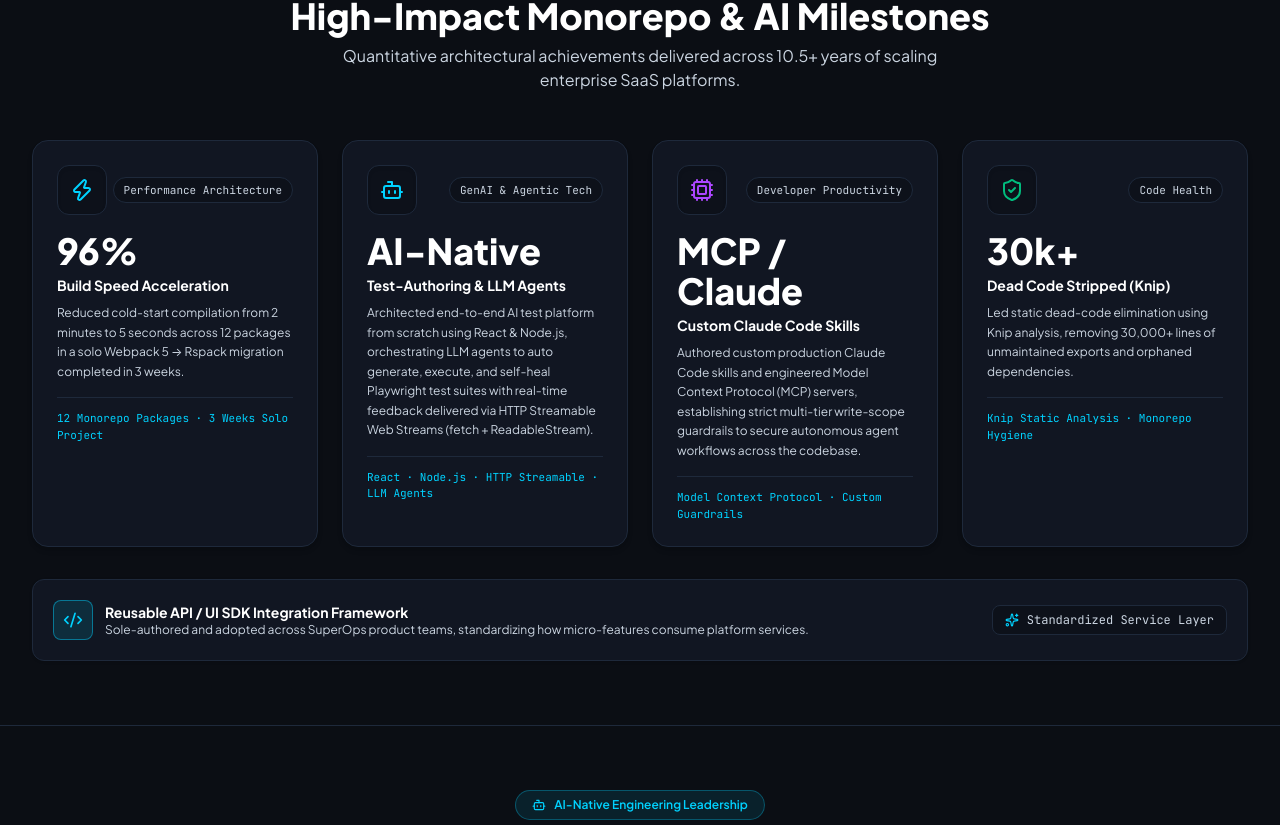
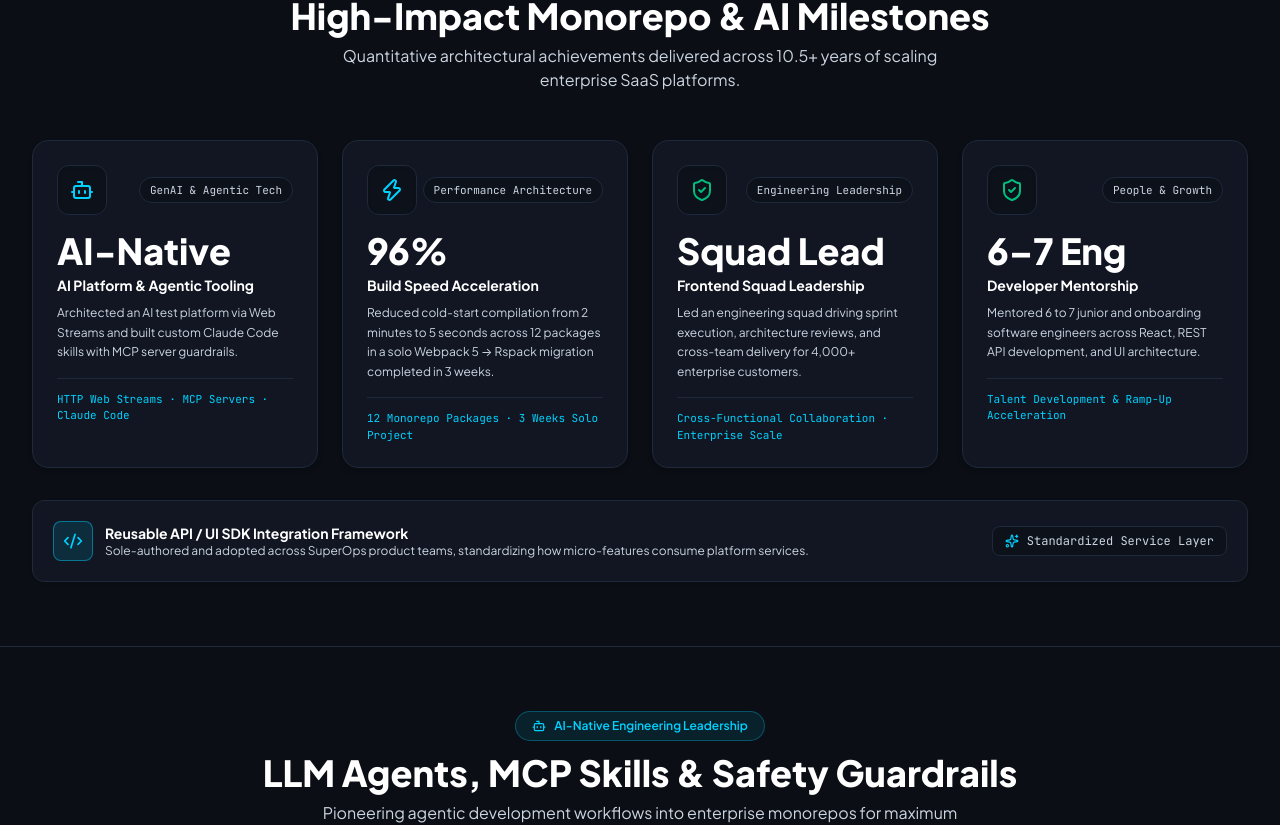
Before and after one commit to kannan-santharam/kannan-portfolio, a React (Vite) app: page / in a window 1280 px wide. Shown: the part 1375-2200 px from the top of the page. Built offline with nearby package versions, Linux system fonts and the light colour scheme.

Commit message:
feat(resume): prioritize AI and Rspack in career highlights, feature squad leadership and mentorship, fix bullet byte to 0x95, and add title synonym

```diff
--- a/src/components/ResumeModal.tsx
+++ b/src/components/ResumeModal.tsx
@@ -130,37 +130,36 @@ export const ResumeModal: React.FC<ResumeModalProps> = ({ isOpen, onClose }) =>
             {/* Screen View: Responsive Cards */}
             <div className="grid grid-cols-1 md:grid-cols-2 gap-3 mt-2.5 no-print print:hidden">
               <div className="rounded-xl border border-[var(--border-card)] bg-[var(--bg-inner)] p-3">
-                <div className="text-base font-extrabold theme-gold-text">96% Build Speed Acceleration</div>
-                <div className="text-xs theme-title font-semibold mt-0.5">Webpack 5 to Rspack Solo Migration</div>
-                <p className="text-[11px] theme-sub mt-1">Reduced cold compilation from 2 minutes to 5 seconds across 12 monorepo packages in 3 weeks.</p>
+                <div className="text-base font-extrabold theme-cyan-text">AI Platform & Agentic Tooling</div>
+                <div className="text-xs theme-title font-semibold mt-0.5">Web Streams & MCP Server Guardrails</div>
+                <p className="text-[11px] theme-sub mt-1">Architected AI test-authoring platform via HTTP Web Streams and built custom Claude Code skills with multi-tier write guardrails.</p>
               </div>
 
               <div className="rounded-xl border border-[var(--border-card)] bg-[var(--bg-inner)] p-3">
-                <div className="text-base font-extrabold theme-cyan-text">AI Test Platform & Streaming</div>
-                <div className="text-xs theme-title font-semibold mt-0.5">Test Authoring & LLM Agents</div>
-                <p className="text-[11px] theme-sub mt-1">Architected end-to-end AI test platform from scratch, orchestrating LLM agents to auto generate, execute, and self-heal Playwright test suites via Web Streams.</p>
+                <div className="text-base font-extrabold theme-gold-text">96% Build Speed Acceleration</div>
+                <div className="text-xs theme-title font-semibold mt-0.5">Webpack 5 to Rspack Solo Migration</div>
+                <p className="text-[11px] theme-sub mt-1">Reduced cold compilation from 2 minutes to 5 seconds across 12 monorepo packages in a 3-week solo migration.</p>
               </div>
 
               <div className="rounded-xl border border-[var(--border-card)] bg-[var(--bg-inner)] p-3">
-                <div className="text-base font-extrabold theme-title">Claude Code & MCP Servers</div>
-                <div className="text-xs theme-title font-semibold mt-0.5">Custom Skills & Write Guardrails</div>
-                <p className="text-[11px] theme-sub mt-1">Authored custom production Claude Code skills and engineered MCP servers, establishing strict write-scope guardrails to secure autonomous agent workflows.</p>
+                <div className="text-base font-extrabold theme-title">Frontend Squad Leadership</div>
+                <div className="text-xs theme-title font-semibold mt-0.5">Cross-Team Execution (4,000+ Customers)</div>
+                <p className="text-[11px] theme-sub mt-1">Led engineering squad across product, design, and QA to deliver enterprise features and standardise a reusable UI SDK.</p>
               </div>
 
               <div className="rounded-xl border border-[var(--border-card)] bg-[var(--bg-inner)] p-3">
-                <div className="text-base font-extrabold text-emerald-400">30k+ Dead Code Stripped</div>
-                <div className="text-xs theme-title font-semibold mt-0.5">Knip Static Analysis</div>
-                <p className="text-[11px] theme-sub mt-1">Led codebase hygiene with Knip static analysis, stripping 30,000+ lines of unused dead code and orphaned dependencies across the monorepo.</p>
+                <div className="text-base font-extrabold text-emerald-400">Developer Mentorship (6–7 Eng)</div>
+                <div className="text-xs theme-title font-semibold mt-0.5">Code Quality & Career Ramp-Up</div>
+                <p className="text-[11px] theme-sub mt-1">Mentored junior and onboarding engineers across SuperOps and Freshworks on React best practices, APIs, and UI architecture.</p>
               </div>
             </div>
 
             {/* Print View: Traditional Clean Bullet List */}
             <ul className="hidden print:block print:list-disc print:pl-5 print:space-y-1 print:text-[9.5pt] print:text-slate-800 print:mt-1">
-              <li><strong>96 Percent Build Speed Acceleration:</strong> Solo executed a 3-week build system migration from Webpack 5 to Rust-powered Rspack across 12 packages at SuperOps, reducing cold start compilation from 2 minutes to 5 seconds and achieving HMR reloads under 50ms.</li>
-              <li><strong>AI Test Authoring Platform & Real-Time Streaming:</strong> Architected an automated end-to-end testing platform from scratch using React and Node.js, orchestrating LLM agents to auto generate, execute, and self-heal Playwright test suites with real-time feedback streamed via HTTP Web Streams.</li>
-              <li><strong>Production Claude Code Skills & MCP Servers:</strong> Authored custom production Claude Code skills and engineered Model Context Protocol servers, establishing strict multi-tier write-scope guardrails to secure autonomous agent workflows across the codebase.</li>
-              <li><strong>Dead Code Elimination:</strong> Led codebase optimization using Knip static analysis, removing 30,000+ lines of unused dead code, unreferenced exports, and orphaned dependencies across 12 monorepo packages.</li>
-              <li><strong>Enterprise Test Reliability:</strong> Architected and maintained a comprehensive 232-spec Playwright regression test suite integrated into Jenkins CI/CD pipelines with zero tolerance for flaky tests.</li>
+              <li><strong>AI Platform & Agentic Engineering:</strong> Architected an automated end-to-end AI test-authoring platform using React and Node.js with real-time feedback streamed via HTTP Web Streams, and engineered production Claude Code skills and MCP servers with strict multi-tier write-scope guardrails.</li>
+              <li><strong>96 Percent Build Speed Acceleration:</strong> Solo executed a 3-week build system migration from Webpack 5 to Rust-powered Rspack across 12 packages at SuperOps, reducing cold start compilation from 2 minutes to 5 seconds.</li>
+              <li><strong>Engineering Squad Leadership:</strong> Led a frontend engineering squad at SuperOps, driving sprint execution, architecture reviews, and cross-team collaboration across product, design, and QA supporting 4,000+ enterprise customers.</li>
+              <li><strong>Developer Mentorship:</strong> Mentored 6 to 7 junior and onboarding software engineers across SuperOps and Freshworks on React best practices, REST API development, and UI architecture to accelerate team ramp-up.</li>
             </ul>
           </div>
 
--- a/src/data/candidateDetailedDossier.ts
+++ b/src/data/candidateDetailedDossier.ts
@@ -38,7 +38,7 @@ export const CANDIDATE_DETAILED_DOSSIER = `
 - **Role Progression**: Senior Software Engineer → Lead Software Engineer → Senior Lead Software Engineer
 - **Location**: Chennai, India
 - **Key Engineering Achievements**:
-  • Led an engineering squad of frontend developers, driving sprint execution, architecture reviews, and cross-team collaboration across product, design, and QA to deliver enterprise features on schedule.
+  • Led an engineering squad of frontend developers, driving sprint execution, architecture reviews, and cross-team collaboration across product, design, and QA to deliver enterprise features supporting 4,000+ MSP and IT enterprise customers.
   • Mentored junior and mid-level engineers on React best practices and monorepo code quality, while standardizing a reusable UI SDK framework adopted across product teams.
   • Architected an AI test-authoring platform from scratch using React and Node.js, orchestrating LLM agents to auto-generate, execute, and self-heal Playwright test suites with real-time feedback delivered via HTTP Streamable Web Streams (fetch + ReadableStream).
   • Authored custom production Claude Code skills and engineered Model Context Protocol (MCP) servers, establishing strict multi-tier write-scope guardrails to secure autonomous agent workflows across the codebase.
--- a/src/data/resumeData.ts
+++ b/src/data/resumeData.ts
@@ -27,7 +27,7 @@ export interface SkillCategory {
 
 export const RESUME_DATA = {
   name: "Kannan Appiya Santharam",
-  title: "Senior Lead Software Engineer",
+  title: "Senior Lead Software Engineer (Lead Frontend Engineer)",
   subTitle: "React · Node.js · AI-Native Engineering · Large-Scale Monorepos",
   relocation: {
     targetCity: "Dubai, UAE",
@@ -51,6 +51,14 @@ export const RESUME_DATA = {
 
   metrics: [
     {
+      value: "AI-Native",
+      label: "AI Platform & Agentic Tooling",
+      description: "Architected an AI test platform via Web Streams and built custom Claude Code skills with MCP server guardrails.",
+      subtext: "HTTP Web Streams · MCP Servers · Claude Code",
+      badge: "GenAI & Agentic Tech",
+      iconName: "Bot"
+    },
+    {
       value: "96%",
       label: "Build Speed Acceleration",
       description: "Reduced cold-start compilation from 2 minutes to 5 seconds across 12 packages in a solo Webpack 5 → Rspack migration completed in 3 weeks.",
@@ -59,39 +67,31 @@ export const RESUME_DATA = {
       iconName: "Zap"
     },
     {
-      value: "AI-Native",
-      label: "Test-Authoring & LLM Agents",
-      description: "Architected end-to-end AI test platform from scratch using React & Node.js, orchestrating LLM agents to auto generate, execute, and self-heal Playwright test suites with real-time feedback delivered via HTTP Streamable Web Streams (fetch + ReadableStream).",
-      subtext: "React · Node.js · HTTP Streamable · LLM Agents",
-      badge: "GenAI & Agentic Tech",
-      iconName: "Bot"
+      value: "Squad Lead",
+      label: "Frontend Squad Leadership",
+      description: "Led an engineering squad driving sprint execution, architecture reviews, and cross-team delivery for 4,000+ enterprise customers.",
+      subtext: "Cross-Functional Collaboration · Enterprise Scale",
+      badge: "Engineering Leadership",
+      iconName: "Users"
     },
     {
-      value: "MCP / Claude",
-      label: "Custom Claude Code Skills",
-      description: "Authored custom production Claude Code skills and engineered Model Context Protocol (MCP) servers, establishing strict multi-tier write-scope guardrails to secure autonomous agent workflows across the codebase.",
-      subtext: "Model Context Protocol · Custom Guardrails",
-      badge: "Developer Productivity",
-      iconName: "Cpu"
-    },
-    {
-      value: "30k+",
-      label: "Dead Code Stripped (Knip)",
-      description: "Led static dead-code elimination using Knip analysis, removing 30,000+ lines of unmaintained exports and orphaned dependencies.",
-      subtext: "Knip Static Analysis · Monorepo Hygiene",
-      badge: "Code Health",
-      iconName: "Trash2"
+      value: "6–7 Eng",
+      label: "Developer Mentorship",
+      description: "Mentored 6 to 7 junior and onboarding software engineers across React, REST API development, and UI architecture.",
+      subtext: "Talent Development & Ramp-Up Acceleration",
+      badge: "People & Growth",
+      iconName: "Award"
     }
   ] as MetricItem[],
 
-  aiCapabilities: [
+  aiInitiatives: [
     {
-      title: "LLM Agent Orchestration & Real-Time HTTP Streaming",
-      description: "Built an enterprise AI test-authoring engine using React & Node.js, streaming real-time LLM agent tool calls and test generation over HTTP Streamable Web Streams (fetch + ReadableStream).",
-      tags: ["LLM Agents", "HTTP Streamable", "ReadableStream", "React", "Node.js", "Self-Healing Tests"]
+      title: "AI Test-Authoring Platform via Web Streams",
+      description: "Architected an automated testing platform orchestrating LLM agents to auto-generate, execute, and self-heal Playwright test suites with real-time feedback streamed via HTTP Web Streams.",
+      tags: ["HTTP Web Streams", "fetch + ReadableStream", "LLM Orchestration", "Playwright", "Agent Automation"]
     },
     {
-      title: "Model Context Protocol (MCP) Servers & Skills",
+      title: "Custom Claude Code Skills & MCP Servers",
       description: "Authored custom production Claude Code skills and engineered Model Context Protocol (MCP) servers, enabling agents to query codebase symbol graphs and safely generate refactors.",
       tags: ["Claude Code", "MCP (Model Context Protocol)", "MCP Servers", "Cursor IDE"]
     },
@@ -112,9 +112,9 @@ export const RESUME_DATA = {
       progression: "Senior Software Engineer → Lead Software Engineer → Senior Lead Software Engineer",
       featured: true,
       highlights: [
-        "Led an engineering squad of frontend developers, driving sprint execution, architecture reviews, and cross-team collaboration across product, design, and QA to deliver enterprise features on schedule.",
+        "Led an engineering squad of frontend developers, driving sprint execution, architecture reviews, and cross-team collaboration across product, design, and QA to deliver enterprise features supporting 4,000+ MSP and IT enterprise customers.",
         "Mentored junior and mid-level engineers on React best practices and monorepo code quality, while standardizing a reusable UI SDK framework adopted across product teams.",
-        "Architected an AI test authoring platform from zero using React and Node.js, orchestrating LLM agents over HTTP Streamable Web Streams (fetch + ReadableStream) to auto generate, run, and self-heal end-to-end test suites.",
+        "Architected an AI test authoring platform from zero using React and Node.js, orchestrating LLM agents over HTTP Streamable Web Streams (fetch + ReadableStream) to auto-generate, run, and self-heal end-to-end test suites.",
         "Authored custom production Claude Code skills and engineered Model Context Protocol (MCP) servers, establishing strict multi-tier write-scope guardrails to secure autonomous agent workflows across the codebase.",
         "Executed a solo Webpack 5 to Rspack migration in 3 weeks, reducing cold-start build compilation from 2 minutes to 5 seconds across 12 packages.",
         "Improved application load times through React lazy loading, route-level code splitting and per-package chunking strategy across the monorepo.",
```
Also changed, not shown: 1 other file (tests, documents, lock files or other folders).
